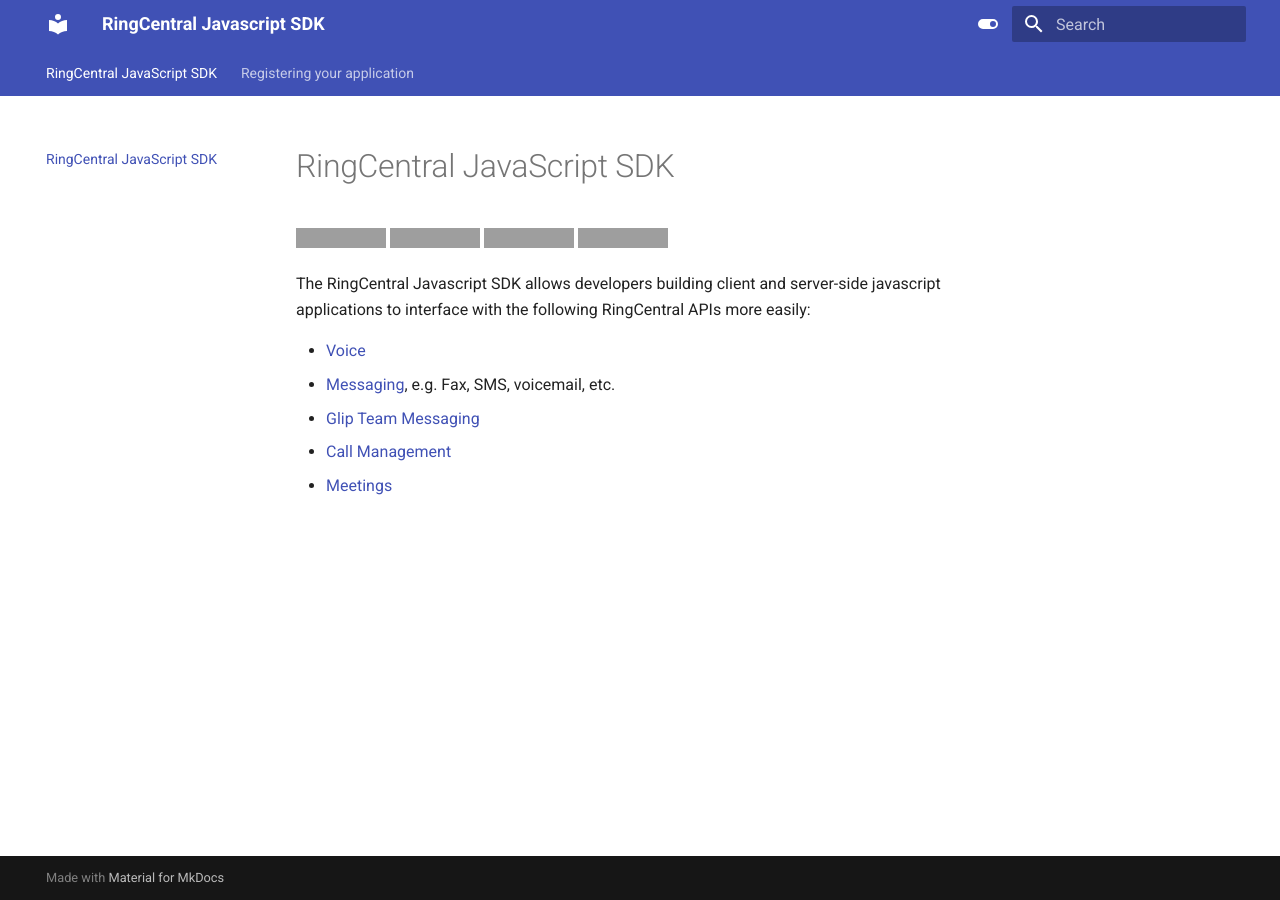
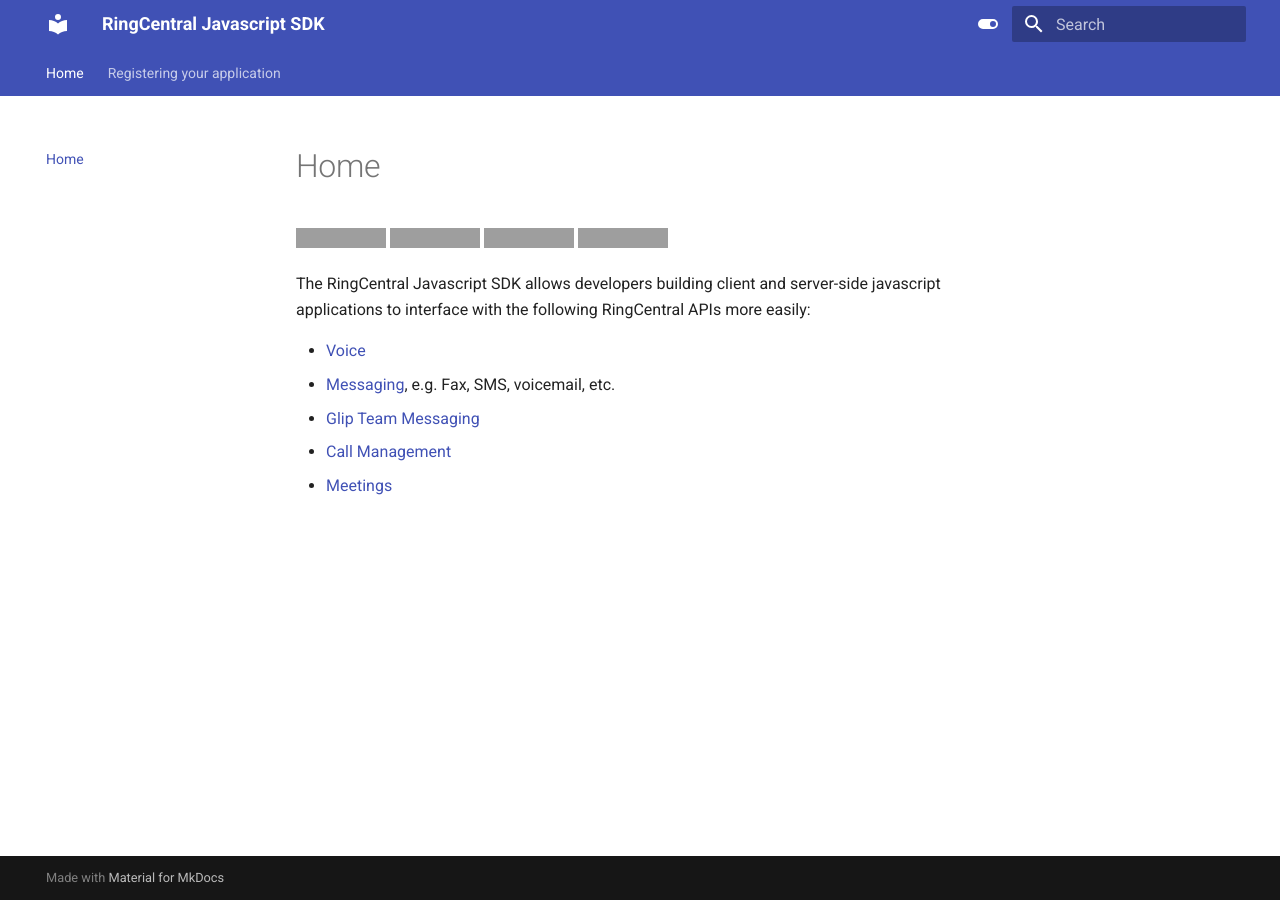
Before and after one commit to ringcentral/ringcentral-js, an MkDocs documentation site: the page built from docs/index.md, in a window 1280 px wide. Built offline with MkDocs 1.6.1 and Material for MkDocs 9.7.7, drawn with Linux system fonts in a browser that asks for light colours; grey boxes are pictures that could not be loaded.

Commit message:
name change

```diff
--- a/docs/index.md
+++ b/docs/index.md
@@ -1,4 +1,4 @@
-# RingCentral JavaScript SDK
+# Home
 
 [![Build Status](https://github.com/ringcentral/ringcentral-js/workflows/CI%20Pipeline/badge.svg?branch=master)](https://github.com/ringcentral/ringcentral-js/actions)
 [![Coverage Status](https://coveralls.io/repos/github/ringcentral/ringcentral-js/badge.svg?branch=master)](https://coveralls.io/github/ringcentral/ringcentral-js)
```
